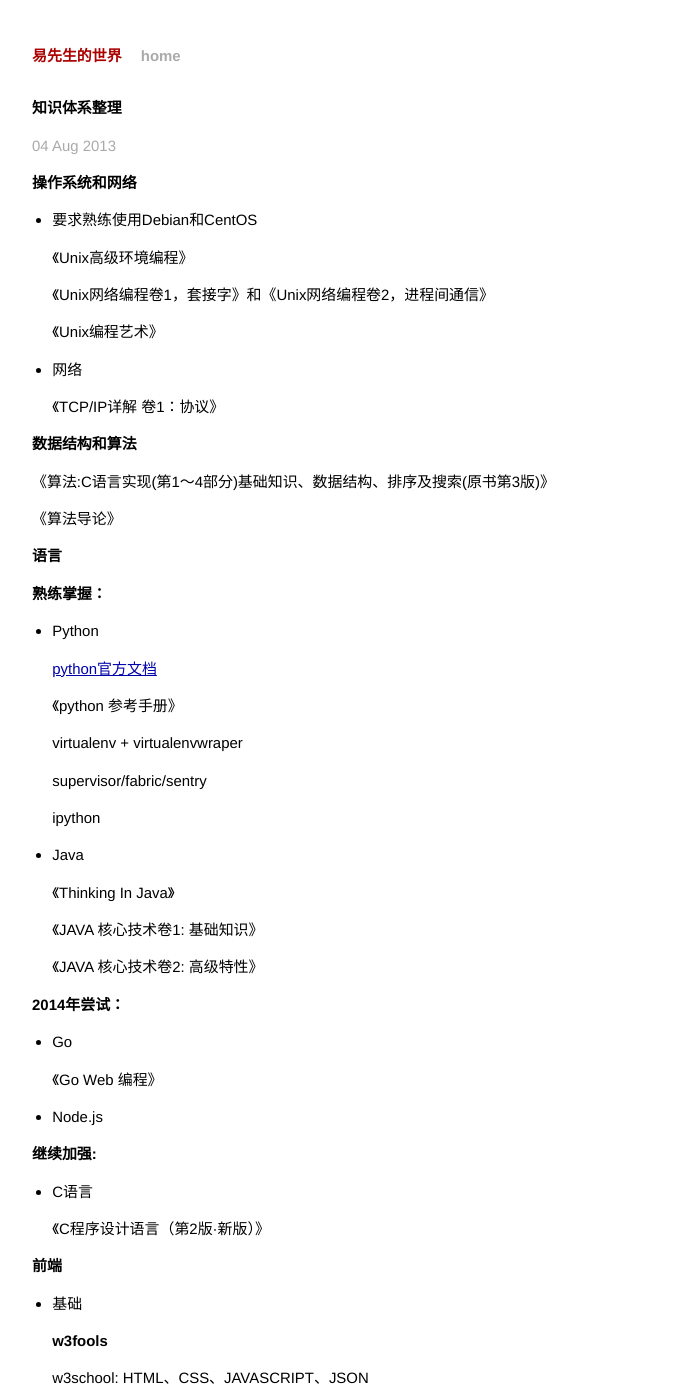
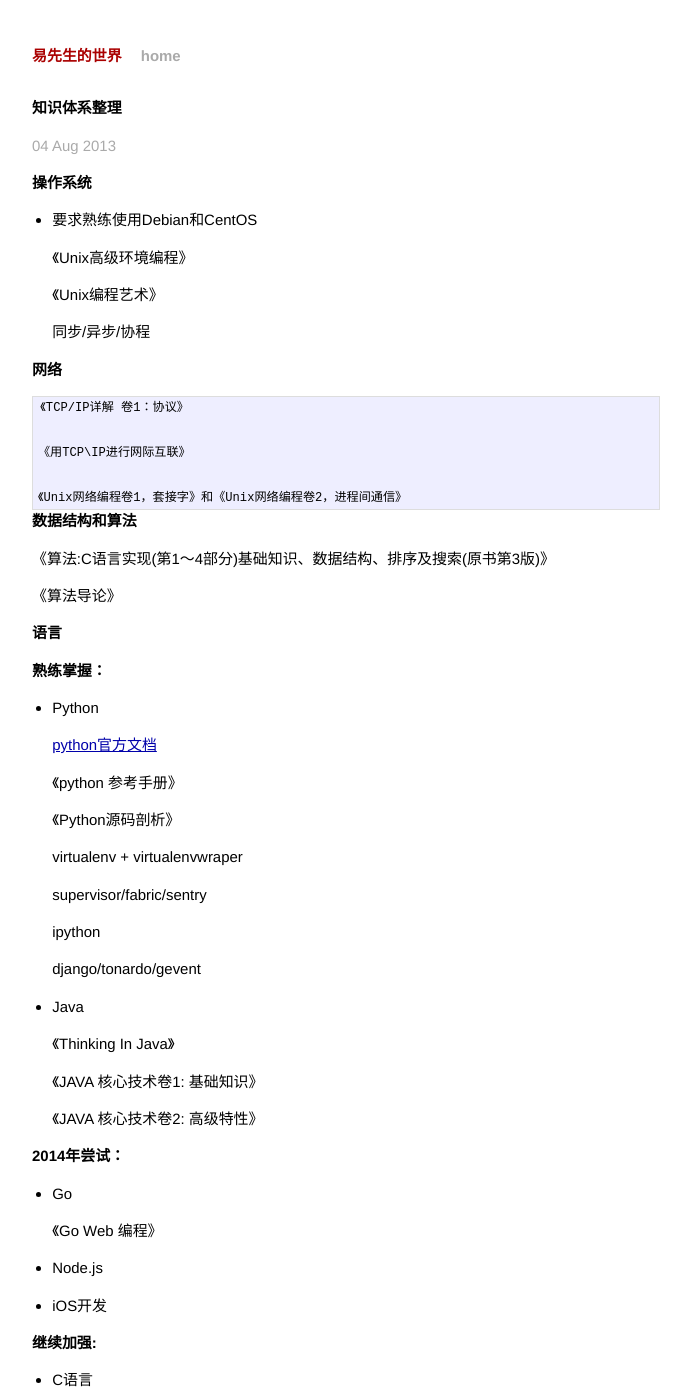
Before and after one commit to yijingping/yijingping.github.com, a Jekyll site: the page built from _posts/2013-08-04-my-knowledge-system.md, in a window 1280 px wide and 1400 px high. Shown: the whole window, without its empty margins (294-985 px from the left). Built offline with Jekyll 4.4.1, drawn with Linux system fonts in a browser that asks for light colours; Markdown is read by kramdown in place of the engine named in the settings; some of the changed text lies outside the part shown.

Commit message:
add something, revise knowledge system

```diff
--- a/_posts/2013-08-04-my-knowledge-system.md
+++ b/_posts/2013-08-04-my-knowledge-system.md
@@ -3,23 +3,29 @@
 title: 知识体系整理
 ---
 
-操作系统和网络
-====================
+操作系统
+========
 
 * 要求熟练使用Debian和CentOS
 
     《Unix高级环境编程》
 
-    《Unix网络编程卷1，套接字》和《Unix网络编程卷2，进程间通信》
-
     《Unix编程艺术》
 
-* 网络
+    同步/异步/协程
+
+
+网络
+====
 
     《TCP/IP详解 卷1：协议》
 
+    《用TCP\IP进行网际互联》
+
+    《Unix网络编程卷1，套接字》和《Unix网络编程卷2，进程间通信》
+
 数据结构和算法
-=====================
+==============
 
 《算法:C语言实现(第1～4部分)基础知识、数据结构、排序及搜索(原书第3版)》
 
@@ -27,7 +33,7 @@
 
 
 语言
-=====================
+====
 
 熟练掌握：
 -----------
@@ -38,11 +44,15 @@
 
    《python 参考手册》
 
+   《Python源码剖析》
+
 	virtualenv + virtualenvwraper
 
     supervisor/fabric/sentry
 
     ipython
+
+    django/tonardo/gevent
 
 * Java
 
@@ -61,6 +71,8 @@
 
 * Node.js
 
+* iOS开发
+
 继续加强:
 -----------
 
@@ -113,6 +132,8 @@
 
    《django book》
 
+    django 源码
+
 
 * 数据库和缓存
 
@@ -130,10 +151,16 @@
 
         《Redis in Action》
 
-    MongoDB
+    * MongoDB
 
-	memcached
+        《MongoDB权威指南》
 
+	* memcached(可以不用了)
+
+* 队列
+
+    * beanstalkd
+    * zeromq
 
 * 测试
 
@@ -187,7 +225,7 @@
 
 
 文档
-===============
+====
 * 技术文档
 
 	Jekyll + Markdown
@@ -240,7 +277,7 @@
 	memcloud
 
 工具
-================
+====
 
 * Evernote
 * github
```
Also changed, not shown: other parts of _posts/2013-08-04-my-knowledge-system.md (+27 -10 lines).
